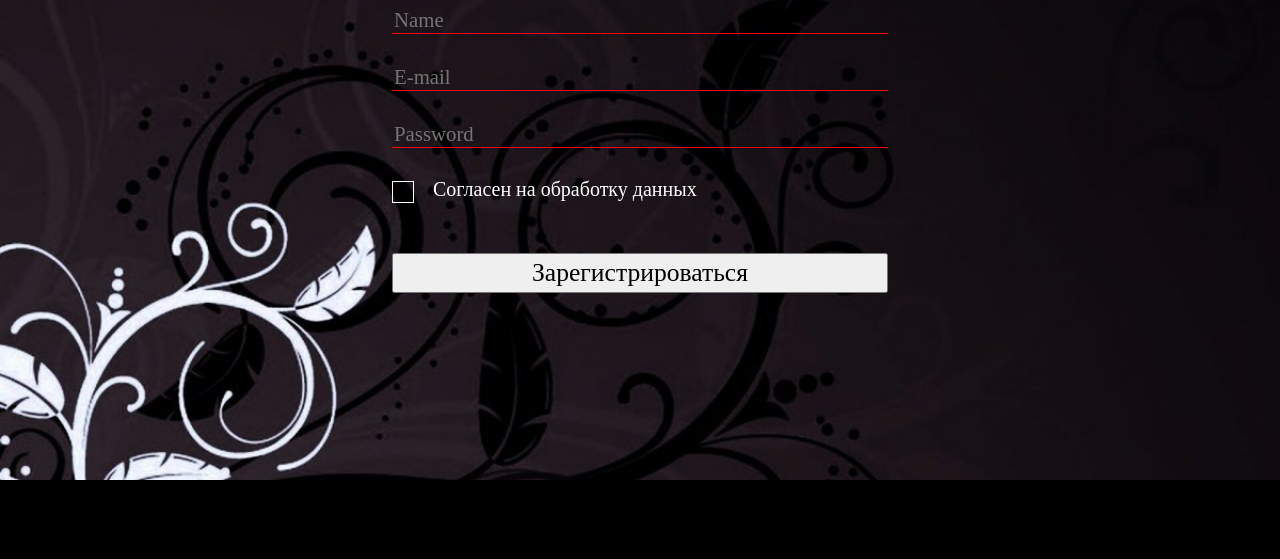
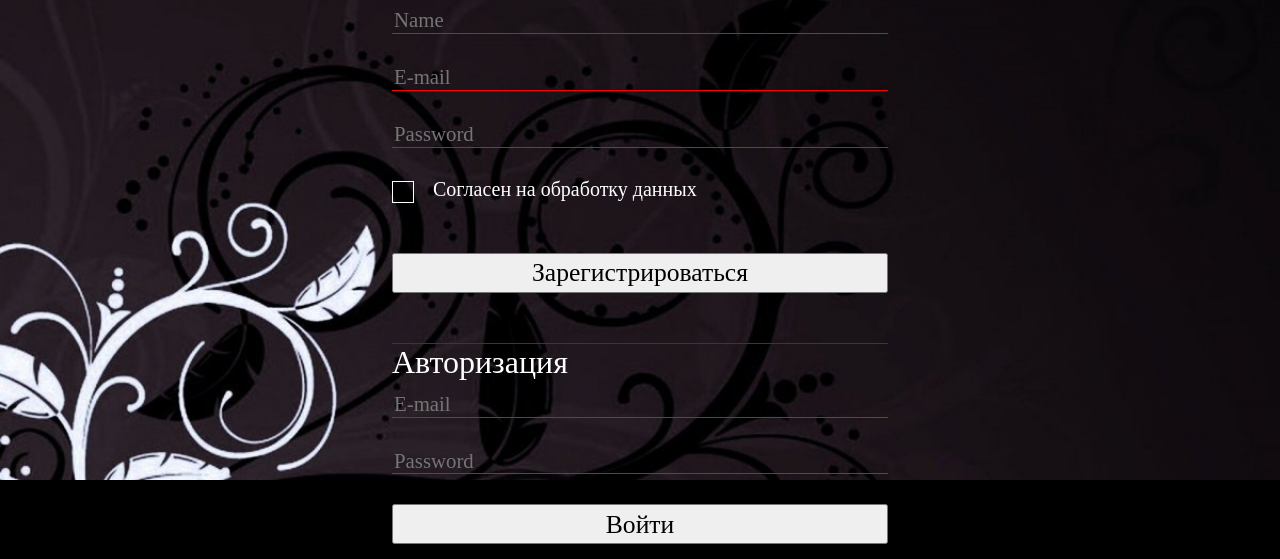
Before and after one commit to SmokenSpanish/Forms, a plain HTML site: page index.html in a window 1280 px wide. Shown: the part 241-800 px from the top of the page. Drawn offline with Linux system fonts and the light colour scheme.

Commit message:
feat: auth

```diff
--- a/index.html
+++ b/index.html
@@ -48,6 +48,24 @@
             </label>
             <button class="form__button">Зарегистрироваться</button>
         </form>
+        <form class="form">
+            <label for="" class="form__field">Авторизация</label>
+            <input class="form__input form__input_type_email"
+            type="email"
+            name=""
+            id=""
+            placeholder="E-mail"
+            required>
+            <input class="form__input form__input_type_password"
+            type="password"
+            name=""
+            id=""
+            placeholder="Password"
+            minlength="6"
+            maxlength="15"
+            required>
+            <button class="form__button">Войти</button>
+        </form>
     </section>
     <footer>
     </footer>
--- a/style/style.css
+++ b/style/style.css
@@ -47,6 +47,11 @@
     display: flex;
     flex-direction: column;
     width: 40%;
+    margin-bottom: 50px;
+}
+
+.form:last-of-type {
+    border-top: 1px solid rgb(58, 55, 55);
 }
 
 .form__field {
```
